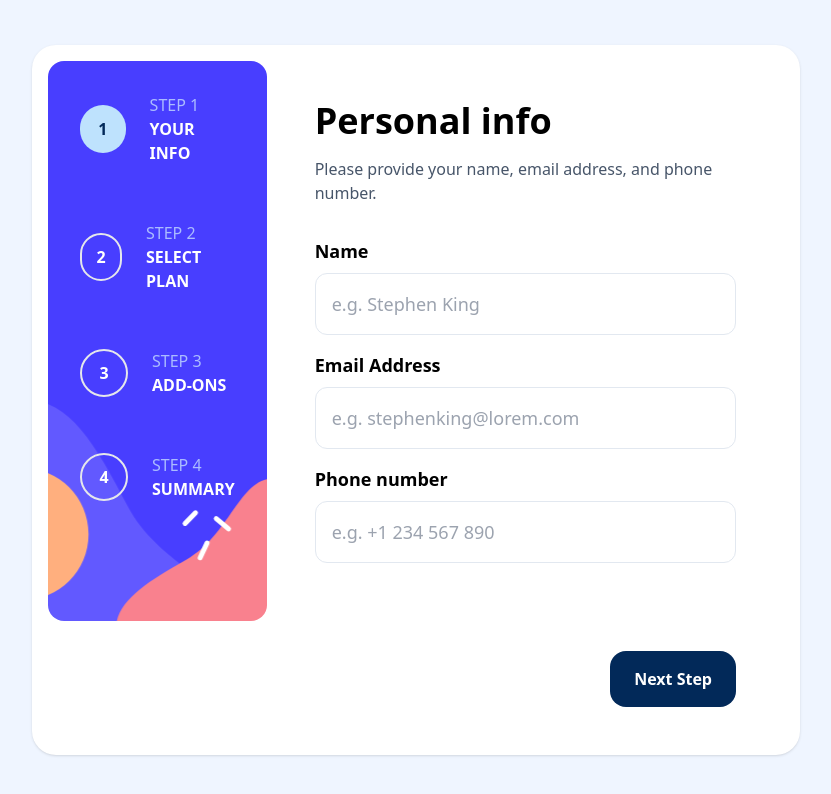
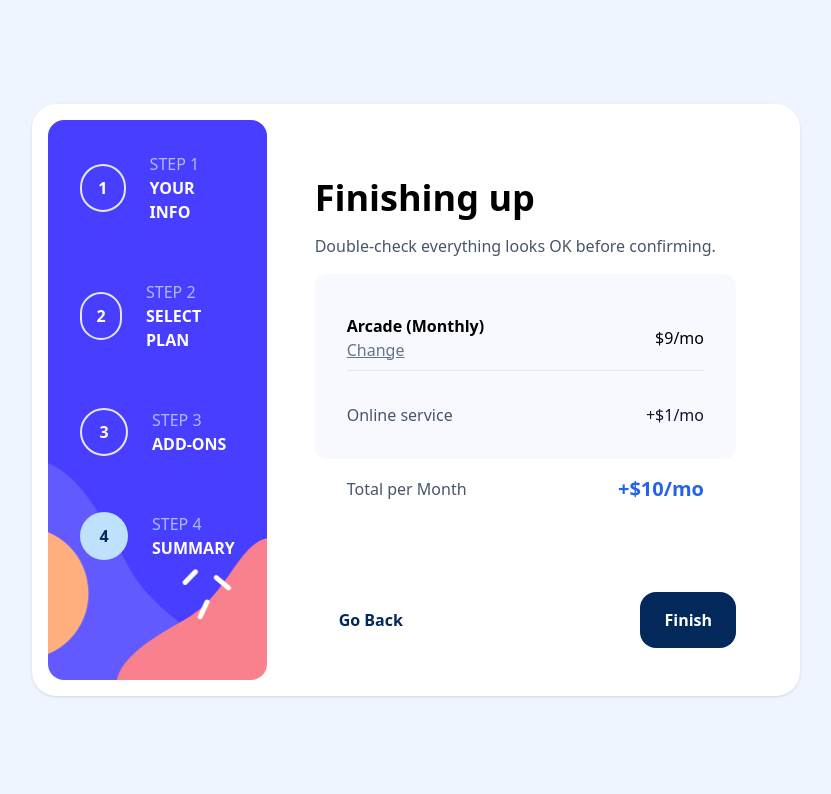
Before and after one commit to ReconfortDev/Multi-Step-Form, an Angular app: page / in a window 1280 px wide. Shown: the top 794 px of the page, without its empty margins (224-1055 px from the left). Built offline with nearby package versions, Linux system fonts and the light colour scheme.

Commit message:
finishing project

```diff
--- a/src/app/app.component.html
+++ b/src/app/app.component.html
@@ -1,7 +1,7 @@
 <div class="bg-[#EFF5FF] min-h-screen min-w-screen flex justify-start md:justify-center md:items-center items-start">
     <div class="bg-[#EFF5FF] md:bg-white md:p-4 w-[100%] md:w-[80%] lg:w-[70%] xl:w-[60%] rounded-3xl md:shadow flex flex-col lg:flex-row">
-        <div class="bg-sm-background lg:bg-lg-background rounded-none md:rounded-t-2xl  lg:rounded-2xl p-4 pb-32 w-[100%] lg:w-[40%] xl:w-[30%] lg:h-[70vh] bg-no-repeat bg-bottom bg-cover flex flex-row justify-center lg:flex-col lg:justify-start gap-6">
-            <li class="flex items-center gap-6 group p-4 rounded-lg" *ngFor="let step of [1, 2, 3, 4]">
+        <div class="bg-sm-background lg:bg-lg-background rounded-none md:rounded-t-2xl  lg:rounded-2xl p-4 pb-32 w-[100%] lg:w-[40%] lg:h-[70vh] bg-no-repeat bg-bottom bg-cover flex flex-row justify-center lg:flex-col lg:justify-start gap-6">
+            <li class="flex items-center gap-6 group p-4 rounded-lg" *ngFor="let step of [1, 2, 3, 4]" (click)="currentStep = step">
                 <div class="w-12 h-12 border-2 group-hover:border-transparent rounded-full flex justify-center items-center font-bold text-white group-hover:bg-[#BEE2FD] group-hover:text-[#022959]"
                      [ngClass]="{'bg-[#BEE2FD] !text-[#022959] border-transparent': currentStep === step}">
                     {{ step }}
@@ -14,13 +14,21 @@
         </div>
         <div class="w-full p-4 flex flex-col justify-center items-center md:items-start">
             <div class="h-full rounded-lg bg-white shadow md:shadow-none  w-[95%] md:w-full -mt-32 lg:mt-0 p-6 lg:px-8 flex flex-col justify-center">
-                <app-personal-info *ngIf="currentStep === 1" [personalInfoForm]="personalInfoForm"/>
-                <app-plan *ngIf="currentStep === 2"/>
-                <app-addons *ngIf="currentStep === 3"/>
-                <app-summary *ngIf="currentStep === 4"/>
+                <app-personal-info *ngIf="currentStep === 1"
+                                   [personalInfoForm]="personalInfoForm"/>
+                <app-plan *ngIf="currentStep === 2"
+                          [plans]="plans"
+                          [billingPeriod$]="billingPeriod$"
+                          [selectPlan]="selectPlan"
+                          [toggleBillingPeriod]="toggleBillingPeriod"/>
+                <app-addons *ngIf="currentStep === 3"
+                            [addons]="addons"
+                            [toggleAddon]="toggleAddon"/>
+                <app-summary *ngIf="currentStep === 4" [changePlan]="changePlan" [plans]="plans" [addons]="addons"/>
                 <app-finish *ngIf="currentStep === 5"/>
             </div>
-            <div class="w-full absolute bottom-0 left-0 bg-white p-4 md:relative flex justify-between mt-4 xl:mt-8 px-8" [ngClass]="{'hidden': currentStep === 5}">
+            <div class="w-full absolute bottom-0 left-0 bg-white p-4 md:relative flex justify-between mt-4 xl:mt-8 px-8"
+                 [ngClass]="{'hidden': currentStep === 5}">
                 <button class="p-4 px-6 rounded-2xl font-semibold text-[#022959] mr-auto cursor-pointer activated"
                         (click)="goToPreviousStep()" [ngClass]="{'hidden': currentStep === 1}">Go Back
                 </button>
--- a/src/app/app.component.ts
+++ b/src/app/app.component.ts
@@ -1,22 +1,38 @@
 import { Component } from '@angular/core';
 import { RouterOutlet } from '@angular/router';
-import {NgClass, NgForOf, NgIf, NgOptimizedImage} from "@angular/common";
+import {AsyncPipe, NgClass, NgForOf, NgIf, NgOptimizedImage} from "@angular/common";
 import {PersonalInfoComponent} from "./components/personal-info/personal-info.component";
 import {PlanComponent} from "./components/plan/plan.component";
 import {AddonsComponent} from "./components/addons/addons.component";
 import {SummaryComponent} from "./components/summary/summary.component";
 import {FinishComponent} from "./components/finish/finish.component";
 import {AbstractControl, FormBuilder, FormGroup, ValidationErrors, ValidatorFn, Validators} from "@angular/forms";
+import {ADDON, BILLING_PERIOD, PLAN} from "./model/FormInterface";
+import {BehaviorSubject} from "rxjs";
 
 @Component({
   selector: 'app-root',
   standalone: true,
-  imports: [RouterOutlet, NgOptimizedImage, PersonalInfoComponent, PlanComponent, AddonsComponent, SummaryComponent, FinishComponent, NgIf, NgForOf, NgClass],
+  imports: [RouterOutlet, NgOptimizedImage, PersonalInfoComponent, PlanComponent, AddonsComponent, SummaryComponent, FinishComponent, NgIf, NgForOf, NgClass, AsyncPipe],
   templateUrl: './app.component.html',
 })
 export class AppComponent {
-  currentStep: number = 1;
+  currentStep: number = 4;
   personalInfoForm: FormGroup;
+
+  plans: PLAN[] = [
+    { name: 'Arcade', monthlyPrice: 9, yearlyPrice: 90, icon: '/assets/images/icon-arcade.svg', active: true },
+    { name: 'Advanced', monthlyPrice: 12, yearlyPrice: 120, icon: '/assets/images/icon-advanced.svg', active: false },
+    { name: 'Pro', monthlyPrice: 15, yearlyPrice: 150, icon: '/assets/images/icon-pro.svg', active: false },
+  ];
+
+  addons: ADDON[] = [
+    { name: 'Online service', description: 'Access to multiplayer games', price: 1, selected: true },
+    { name: 'Cloud storage', description: 'Store your game saves securely', price: 2, selected: false },
+    { name: 'Premium support', description: 'Priority support for any issues', price: 3, selected: false },
+  ];
+
+  billingPeriod$ = new BehaviorSubject<BILLING_PERIOD>('monthly');
 
   // Personal info functionalities
 
@@ -36,9 +52,6 @@ export class AppComponent {
       phone: ['', [Validators.required, this.phoneValidator()]]
     });
   }
-
-
-
 
   goToNextStep(): void {
     if (this.currentStep === 1 && this.personalInfoForm.invalid) {
@@ -73,4 +86,23 @@ export class AppComponent {
     }
   }
 
+  toggleBillingPeriod() {
+    const currentPeriod = this.billingPeriod$.getValue();
+    this.billingPeriod$.next(currentPeriod === 'monthly' ? 'yearly' : 'monthly');
+  }
+
+  selectPlan(selectedPlan: PLAN) {
+    this.plans.forEach(plan => plan.active = plan === selectedPlan);
+  }
+
+  toggleAddon(addon: ADDON) {
+    addon.selected = !addon.selected;
+  }
+
+  changePlan(){
+    this.currentStep = 2
+  }
+
+
+
 }
--- a/src/app/components/addons/addons.component.ts
+++ b/src/app/components/addons/addons.component.ts
@@ -1,4 +1,4 @@
-import { Component } from '@angular/core';
+import {Component, Input} from '@angular/core';
 import {NgForOf, NgOptimizedImage} from "@angular/common";
 import {ADDON} from "../../model/FormInterface";
 
@@ -12,13 +12,6 @@ import {ADDON} from "../../model/FormInterface";
   templateUrl: './addons.component.html'
 })
 export class AddonsComponent {
-  addons: ADDON[] = [
-    { name: 'Online service', description: 'Access to multiplayer games', price: 1, selected: true },
-    { name: 'Cloud storage', description: 'Store your game saves securely', price: 2, selected: true },
-    { name: 'Premium support', description: 'Priority support for any issues', price: 3, selected: false },
-  ];
-
-  toggleAddon(addon: ADDON) {
-    addon.selected = !addon.selected;
-  }
+  @Input() addons!: ADDON[];
+  @Input() toggleAddon!: (addon: ADDON) => void;
 }
--- a/src/app/components/plan/plan.component.ts
+++ b/src/app/components/plan/plan.component.ts
@@ -1,6 +1,6 @@
-import { Component } from '@angular/core';
-import {AsyncPipe, NgClass, NgForOf, NgOptimizedImage} from "@angular/common";
-import {PLAN} from "../../model/FormInterface";
+import {Component, Input} from '@angular/core';
+import {AsyncPipe, NgClass, NgForOf, NgIf, NgOptimizedImage} from "@angular/common";
+import {BILLING_PERIOD, PLAN} from "../../model/FormInterface";
 import {BehaviorSubject} from "rxjs";
 
 @Component({
@@ -10,29 +10,16 @@ import {BehaviorSubject} from "rxjs";
         NgOptimizedImage,
         NgForOf,
         NgClass,
-    AsyncPipe
+        AsyncPipe,
+        NgIf
     ],
     templateUrl: './plan.component.html',
 })
 export class PlanComponent {
-  plans: PLAN[] = [
-    { name: 'Arcade', monthlyPrice: 9, yearlyPrice: 90, icon: '/assets/images/icon-arcade.svg', active: false },
-    { name: 'Advanced', monthlyPrice: 12, yearlyPrice: 120, icon: '/assets/images/icon-advanced.svg', active: false },
-    { name: 'Pro', monthlyPrice: 15, yearlyPrice: 150, icon: '/assets/images/icon-pro.svg', active: false },
-  ];
+    @Input() plans!: PLAN[];
+    @Input() billingPeriod$!: BehaviorSubject<BILLING_PERIOD>;
+    @Input() selectPlan!: (plan: PLAN) => void;
+    @Input() toggleBillingPeriod!: () => void;
 
-  billingPeriod$ = new BehaviorSubject<string>('monthly');
-
-  setBillingPeriod(period: string) {
-    this.billingPeriod$.next(period);
+    constructor() {}
 }
-
-  toggleBillingPeriod() {
-    const currentPeriod = this.billingPeriod$.getValue();
-    this.setBillingPeriod(currentPeriod === 'monthly' ? 'yearly' : 'monthly');
-  }
-
-  selectPlan(selectedPlan: PLAN) {
-    this.plans.forEach(plan => plan.active = plan === selectedPlan);
-  }
-}
--- a/src/app/components/summary/summary.component.html
+++ b/src/app/components/summary/summary.component.html
@@ -4,29 +4,19 @@
     <div class="bg-[#F8F9FF] p-8 rounded-xl grid grid-cols-1 gap-8">
         <div class="border-b border-9699AA py-2 flex justify-between items-center">
             <div>
-                <h1 class="font-bold">Arcade(Monthly)</h1>
-                <p class="text-slate-500 underline hover:text-blue-600 cursor-pointer" (click)="alert('Back')">Change</p>
+                <h1 class="font-bold">{{ getActivePlan()?.name }} (Monthly)</h1>
+                <p class="text-slate-500 underline hover:text-blue-600 cursor-pointer" (click)="changePlan()">Change</p>
             </div>
-            <p>$9/mo</p>
+            <p>${{getActivePlan()?.monthlyPrice }}/mo</p>
         </div>
-        <div class="w-full flex justify-between items-center">
-            <p class="text-slate-600">Online service</p>
-            <p class="text-slate-900">+$1/mo</p>
-        </div>
-        <div class="w-full flex justify-between items-center">
-            <p class="text-slate-600">Large storage</p>
-            <p class="text-slate-900">+$2/mo</p>
+        <div *ngFor="let addon of getActiveAddons()" class="w-full flex justify-between items-center">
+            <p class="text-slate-600">{{ addon.name }}</p>
+            <p class="text-slate-900">+${{ addon.price }}/mo</p>
         </div>
     </div>
 
-    <div class="w-full flex justify-between items-center">
-        <p class="text-slate-600">Large storage</p>
-        <p class="text-slate-900">+$2/mo</p>
+    <div class="w-full flex justify-between items-center px-8">
+        <p class="text-slate-600">Total per Month</p>
+        <p class="text-blue-600 text-xl font-black">+${{ getTotal() }}/mo</p>
     </div>
-
-<!--    <div class="w-full flex justify-between mt-4 xl:mt-8">-->
-<!--        <button class="p-4 px-6 rounded-2xl font-semibold text-[#022959] mr-auto cursor-pointer">Go Back</button>-->
-<!--        <button class="p-4 px-6 bg-[#022959] rounded-2xl font-semibold text-white ml-auto cursor-pointer">Next Step-->
-<!--        </button>-->
-<!--    </div>-->
 </div>
--- a/src/app/components/summary/summary.component.ts
+++ b/src/app/components/summary/summary.component.ts
@@ -1,12 +1,37 @@
-import { Component } from '@angular/core';
+import {Component, Input} from '@angular/core';
+import {ADDON, PLAN} from "../../model/FormInterface";
+import {NgForOf, NgIf} from "@angular/common";
 
 @Component({
   selector: 'app-summary',
   standalone: true,
-  imports: [],
+  imports: [
+    NgIf,
+    NgForOf
+  ],
   templateUrl: './summary.component.html',
 })
 export class SummaryComponent {
+  @Input() changePlan!: () => void
+  @Input() plans!: PLAN[];
+  @Input() addons!: ADDON[];
 
-  protected readonly alert = alert;
+  constructor() {}
+
+  getActivePlan(): PLAN | undefined {
+    return this.plans.find((plan: PLAN) => plan.active);
+  }
+
+  getActiveAddons(): ADDON[] {
+    return this.addons.filter((addon: ADDON) => addon.selected);
+  }
+
+  getTotal(): number {
+    let total = this.getActivePlan()?.monthlyPrice || 0;
+    const selectedAddons = this.getActiveAddons();
+    selectedAddons.forEach(addon => {
+      total += addon.price;
+    });
+    return total
+  }
 }
--- a/src/app/model/FormInterface.ts
+++ b/src/app/model/FormInterface.ts
@@ -12,3 +12,5 @@ export interface ADDON {
     price: number;
     selected: boolean;
 }
+
+export type BILLING_PERIOD = 'monthly' | 'yearly';
```
Also changed, not shown: src/app/components/plan/plan.component.html (+11 -7 lines). Lines whose indentation alone changed are shown as unchanged.
